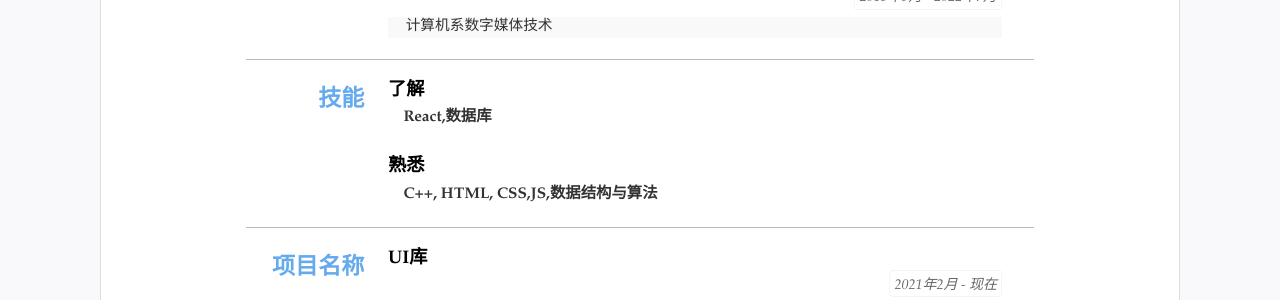
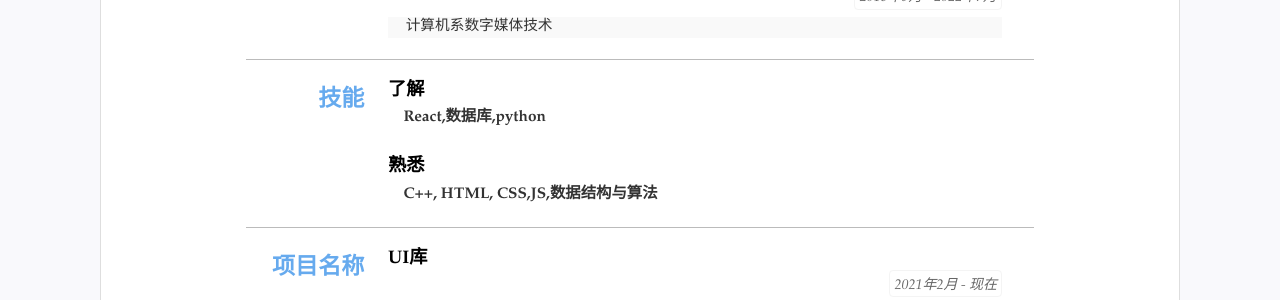
Before and after one commit to hututuQWQ/resume, a Jekyll site: the page built from index.html, in a window 1280 px wide. Shown: the part 227-527 px from the top of the page. Built offline with Jekyll 4.4.1, drawn with Linux system fonts in a browser that asks for light colours.

Commit message:
Update resume.yml

```diff
--- a/_data/resume.yml
+++ b/_data/resume.yml
@@ -34,7 +34,7 @@ main: #简历主要内容，
   name: "技能"
   content:
   - title: 了解
-    summary: React,数据库
+    summary: React,数据库,python
   - title: 熟悉
     summary: C++, HTML, CSS,JS,数据结构与算法
 - type: projects
```
